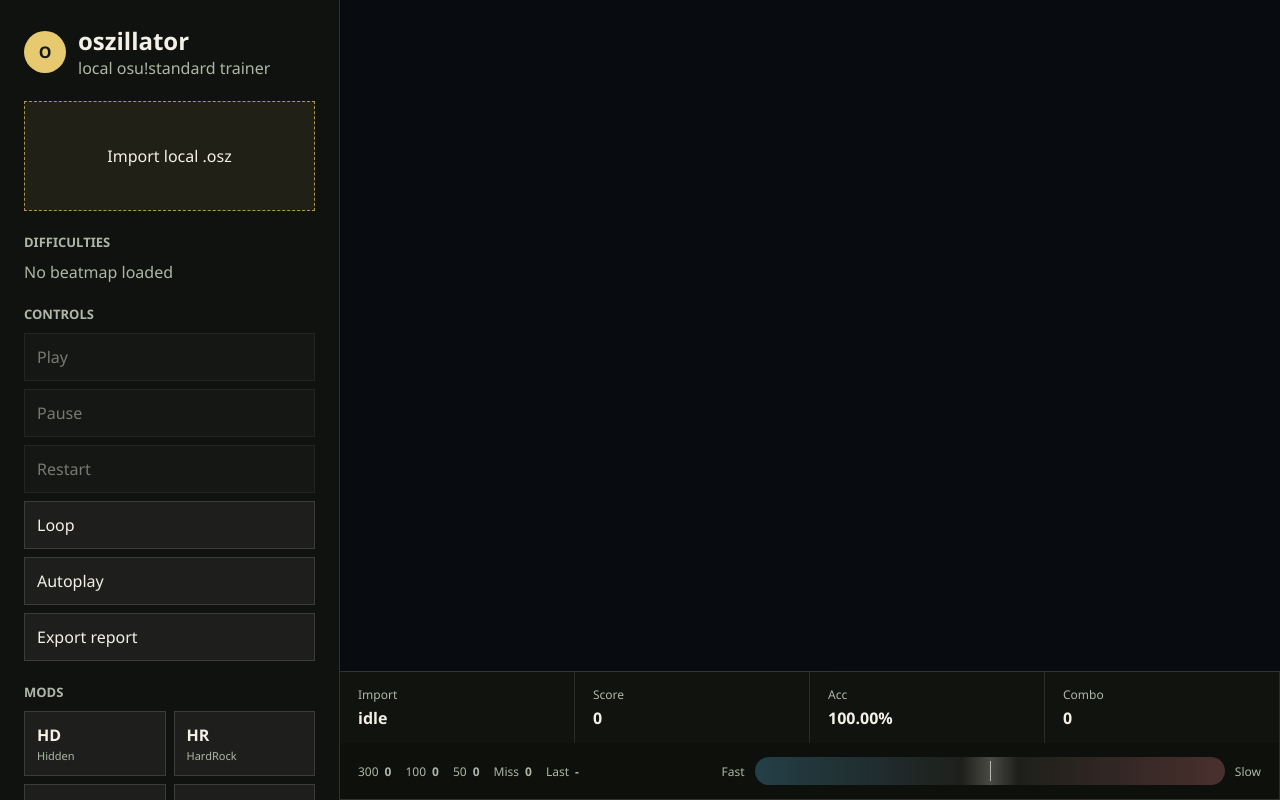
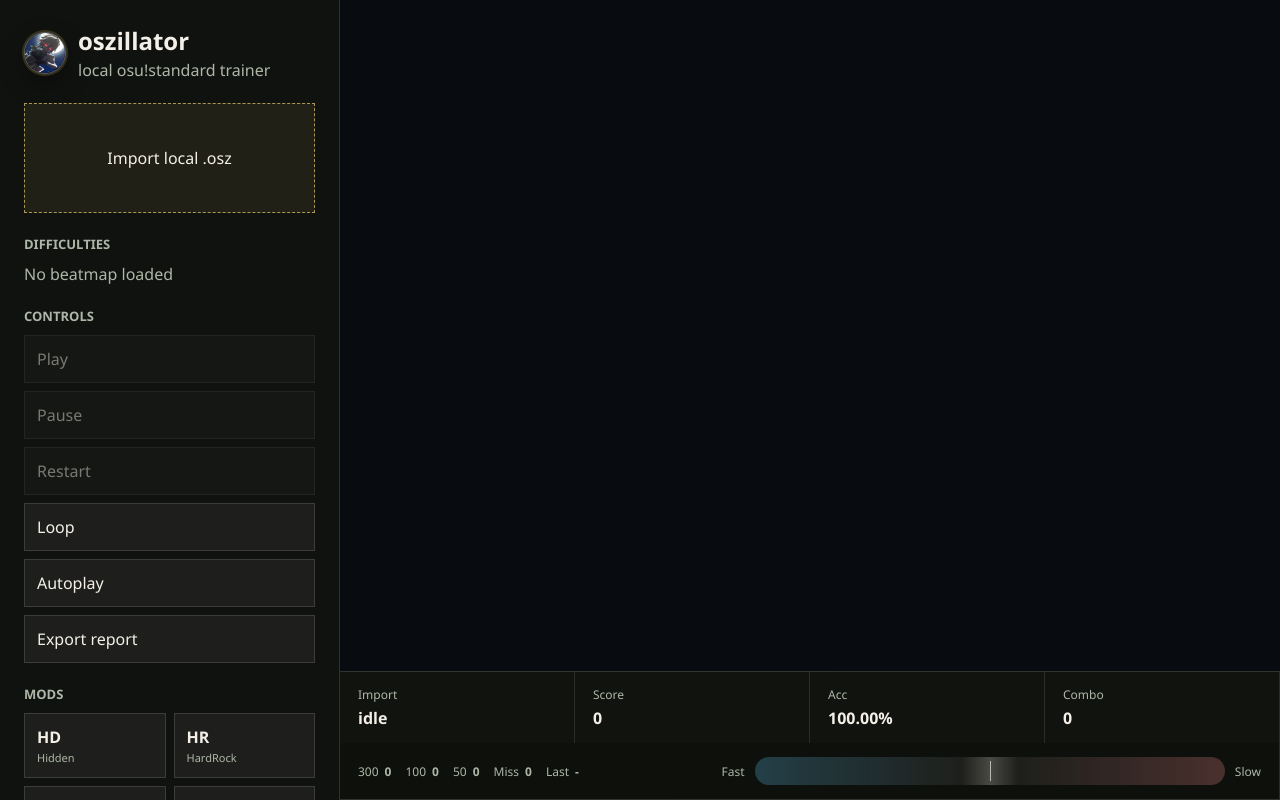
Before and after one commit to N0zoM1z0/oszillator, a website with bundled scripts: page apps/player/index.html in a window 1280 px wide. Built offline with nearby package versions, Linux system fonts and the light colour scheme.

Commit message:
Fix static colour mode and brand link

```diff
--- a/apps/player/src/main.ts
+++ b/apps/player/src/main.ts
@@ -100,11 +100,13 @@
   <main class="shell">
     <aside class="sidebar">
       <header class="brand">
-        <div class="brand-mark">O</div>
-        <div>
+        <a class="brand-link" href="https://github.com/N0zoM1z0/oszillator" target="_blank" rel="noreferrer" aria-label="Open oszillator on GitHub">
+          <img class="brand-mark" src="${import.meta.env.BASE_URL}brand-icon.jpg" alt="" />
+        </a>
+        <a class="brand-copy" href="https://github.com/N0zoM1z0/oszillator" target="_blank" rel="noreferrer">
           <h1>oszillator</h1>
           <p>local osu!standard trainer</p>
-        </div>
+        </a>
       </header>
       <label class="drop-zone" data-testid="drop-zone">
         <input id="file-input" type="file" accept=".osz,.zip" />
--- a/apps/player/src/styles.css
+++ b/apps/player/src/styles.css
@@ -48,15 +48,40 @@
   gap: 12px;
 }
 
+.brand-link,
+.brand-copy {
+  color: inherit;
+  text-decoration: none;
+}
+
+.brand-link {
+  flex: 0 0 auto;
+}
+
+.brand-copy {
+  display: grid;
+  gap: 2px;
+}
+
 .brand-mark {
   width: 42px;
   height: 42px;
-  display: grid;
-  place-items: center;
   border-radius: 50%;
-  background: #e7c96f;
-  color: #151713;
-  font-weight: 800;
+  display: block;
+  object-fit: cover;
+  border: 1px solid rgba(244, 240, 232, 0.34);
+  box-shadow: 0 0 0 2px rgba(231, 201, 111, 0.18), 0 10px 24px rgba(0, 0, 0, 0.34);
+}
+
+.brand-link:hover .brand-mark,
+.brand-link:focus-visible .brand-mark {
+  border-color: #e7c96f;
+  box-shadow: 0 0 0 3px rgba(231, 201, 111, 0.32), 0 12px 28px rgba(0, 0, 0, 0.42);
+}
+
+.brand-copy:hover h1,
+.brand-copy:focus-visible h1 {
+  color: #e7c96f;
 }
 
 h1,
--- /dev/null
+++ b/packages/renderer-pixi/src/colour-mode.test.ts
@@ -0,0 +1,21 @@
+import { describe, expect, it } from 'vitest';
+
+import { objectVisualColour } from './renderer';
+
+describe('renderer colour mode', () => {
+  const palette = [
+    [255, 0, 0],
+    [0, 255, 0],
+    [0, 0, 255]
+  ] as const;
+
+  it('uses one static object colour when dynamic colours are disabled', () => {
+    expect(objectVisualColour(palette, 0, false, 0)).toEqual([56, 189, 248]);
+    expect(objectVisualColour(palette, 1, false, 500)).toEqual([56, 189, 248]);
+    expect(objectVisualColour(palette, 2, false, 1000)).toEqual([56, 189, 248]);
+  });
+
+  it('uses combo palette colours when dynamic colours are enabled', () => {
+    expect(objectVisualColour(palette, 0, true, 0)).not.toEqual(objectVisualColour(palette, 1, true, 0));
+  });
+});
--- a/packages/renderer-pixi/src/renderer.ts
+++ b/packages/renderer-pixi/src/renderer.ts
@@ -47,6 +47,7 @@
   [137, 255, 154],
   [190, 132, 255]
 ];
+const STATIC_OBJECT_COLOUR: Rgb = [56, 189, 248];
 const STATIC_CURSOR_COLOUR: Rgb = [56, 189, 248];
 
 const rgbToNumber = (rgb: Rgb): number => (rgb[0] << 16) + (rgb[1] << 8) + rgb[2];
@@ -74,6 +75,19 @@
 };
 
 const easeOutCubic = (value: number): number => 1 - (1 - value) ** 3;
+
+export const objectVisualColour = (
+  palette: readonly Rgb[],
+  comboIndex: number,
+  dynamicColours: boolean,
+  gameTimeMs: number
+): Rgb => {
+  if (!dynamicColours) {
+    return STATIC_OBJECT_COLOUR;
+  }
+
+  return pulseRgb(colourAt(palette, comboIndex), gameTimeMs, 0.22);
+};
 
 export type SliderVisualMetrics = {
   isCompact: boolean;
@@ -212,8 +226,7 @@
     const positionY = transform.offsetY + object.position.y * transform.scale;
     const radius = object.radius * transform.scale;
     const approachRadius = approachCircleRadius(object.startTimeMs, gameTimeMs, radius, preemptMs);
-    const objectColour = colourAt(palette, object.comboIndex);
-    const colour = dynamicColours ? pulseRgb(objectColour, gameTimeMs, 0.22) : objectColour;
+    const colour = objectVisualColour(palette, object.comboIndex, dynamicColours, gameTimeMs);
 
     if (object.kind === 'slider') {
       this.drawSlider(object, gameTimeMs, transform, alpha, radius, hidden ? radius : approachRadius, colour);
```
Also changed, not shown: apps/player/tests/smoke.spec.ts (+2 -0 lines), apps/player/public/brand-icon.jpg (added).
